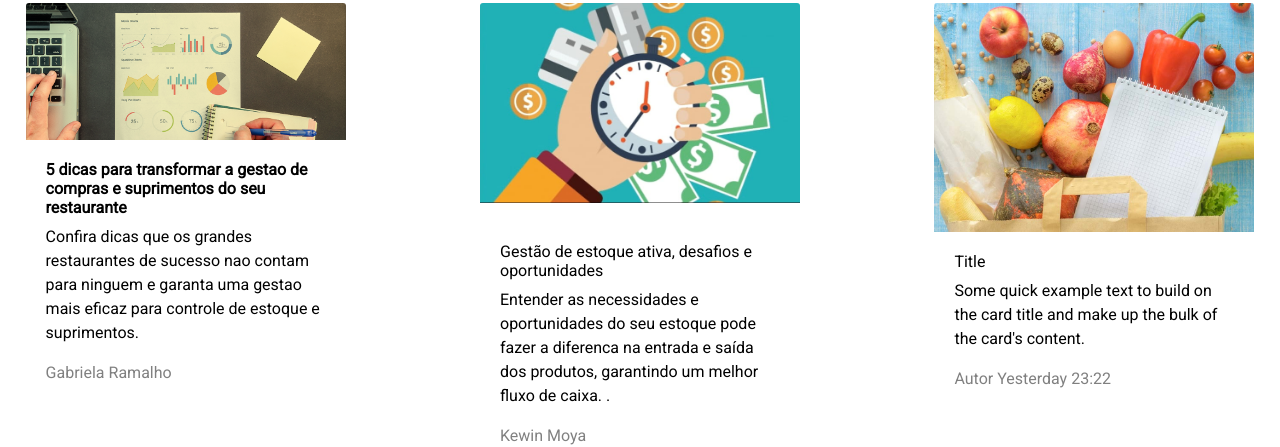
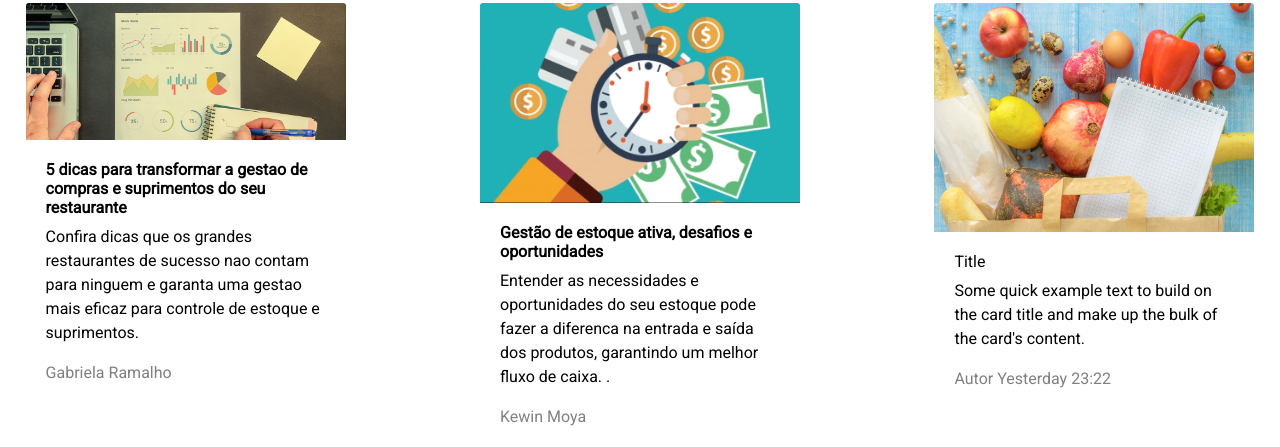
Before and after one commit to Biancamazzi/blog-menu, a plain HTML site: page public/index.html in a window 1280 px wide. Shown: the part 1370-1817 px from the top of the page. Drawn offline with nearby package versions, Linux system fonts and the light colour scheme; some packages are replaced by stand-ins of ours.

Commit message:
Update index.html

```diff
--- a/public/index.html
+++ b/public/index.html
@@ -50,7 +50,7 @@
         <div class="card">
           <img src="img/card2.png" class="card-img-top" alt="...">
           <div class="card-body">
-            <h6 class="card-text"><br>Gestão de estoque ativa, desafios e oportunidades</br></h6>
+            <h6 class="card-text"><b>Gestão de estoque ativa, desafios e oportunidades</b></h6>
             <p class="card-text">Entender as necessidades e oportunidades do seu estoque pode fazer a diferenca na entrada e saída dos produtos, garantindo um melhor fluxo de caixa.
                 .</p>
             <p class="card-textdata"> Kewin Moya</p>
```
